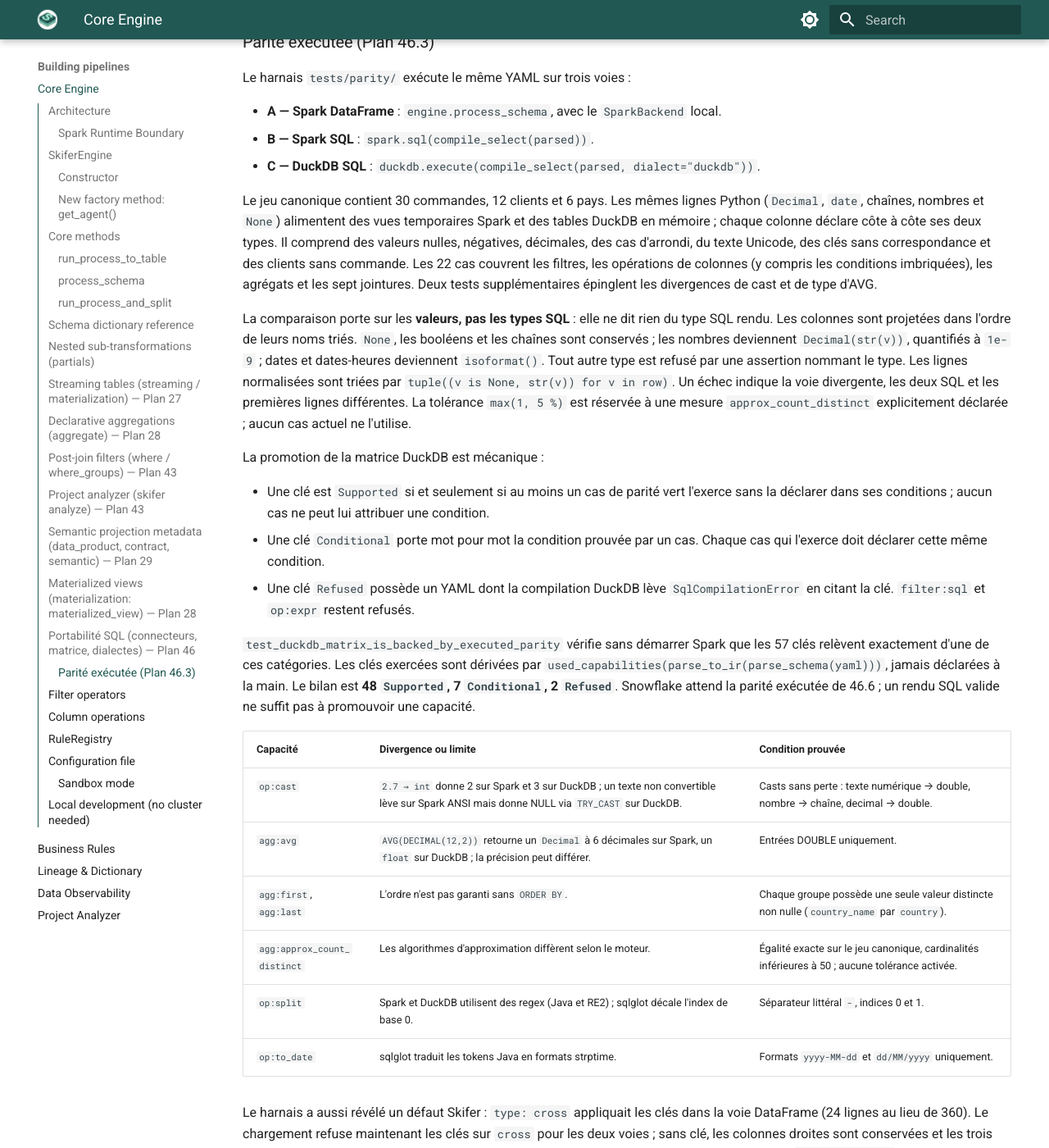
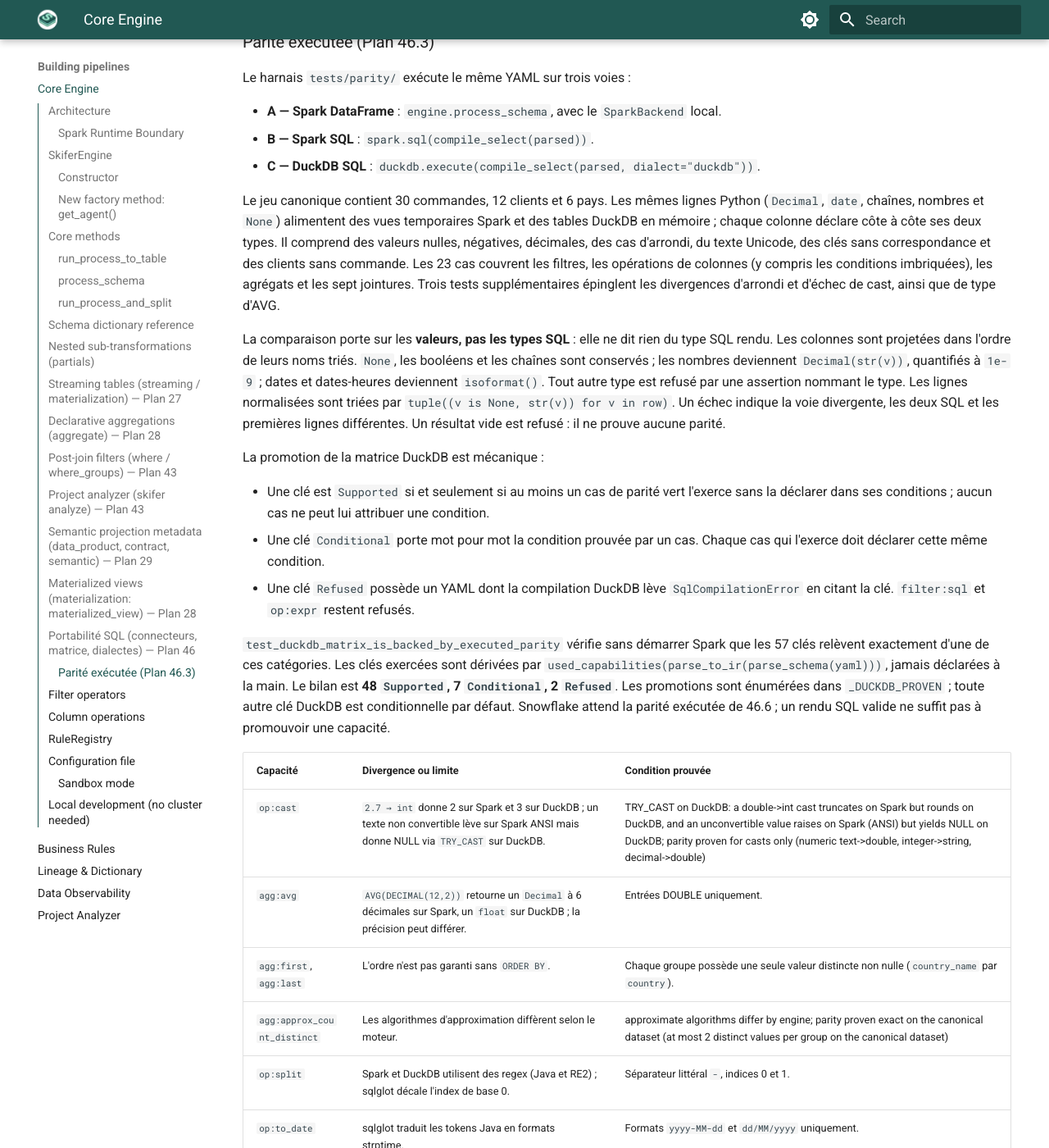
Before and after one commit to morzu117/skifer, an MkDocs documentation site: the page built from docs/core.md, in a window 1280 px wide and 1400 px high, scrolled down 15410 px. Shown: the whole window at 82% size. Built offline with MkDocs 1.6.1 and Material for MkDocs 9.7.7, drawn with Linux system fonts in a browser that asks for light colours.

Commit message:
fix(plan46-46.3): explicit DuckDB promotion list, pinned conditions, fixture cleanup
Co-Authored-By: Claude Fable 5.1 <noreply@anthropic.com>

```diff
--- a/docs/core.md
+++ b/docs/core.md
@@ -797,9 +797,10 @@ Le jeu canonique contient 30 commandes, 12 clients et 6 pays. Les mêmes lignes
 (`Decimal`, `date`, chaînes, nombres et `None`) alimentent des vues temporaires Spark
 et des tables DuckDB en mémoire ; chaque colonne déclare côte à côte ses deux types.
 Il comprend des valeurs nulles, négatives, décimales, des cas d'arrondi, du texte Unicode,
-des clés sans correspondance et des clients sans commande. Les 22 cas couvrent les filtres,
+des clés sans correspondance et des clients sans commande. Les 23 cas couvrent les filtres,
 les opérations de colonnes (y compris les conditions imbriquées), les agrégats et les sept
-jointures. Deux tests supplémentaires épinglent les divergences de cast et de type d'AVG.
+jointures. Trois tests supplémentaires épinglent les divergences d'arrondi et d'échec de cast,
+ainsi que de type d'AVG.
 
 La comparaison porte sur les **valeurs, pas les types SQL** : elle ne dit rien du type SQL
 rendu. Les colonnes sont projetées dans l'ordre de leurs noms triés. `None`, les booléens
@@ -807,8 +808,7 @@ et les chaînes sont conservés ; les nombres deviennent `Decimal(str(v))`, quan
 `1e-9` ; dates et dates-heures deviennent `isoformat()`. Tout autre type est refusé par
 une assertion nommant le type. Les lignes normalisées sont triées par
 `tuple((v is None, str(v)) for v in row)`. Un échec indique la voie divergente, les deux SQL
-et les premières lignes différentes. La tolérance `max(1, 5 %)` est réservée à une mesure
-`approx_count_distinct` explicitement déclarée ; aucun cas actuel ne l'utilise.
+et les premières lignes différentes. Un résultat vide est refusé : il ne prouve aucune parité.
 
 La promotion de la matrice DuckDB est mécanique :
 
@@ -822,15 +822,16 @@ La promotion de la matrice DuckDB est mécanique :
 `test_duckdb_matrix_is_backed_by_executed_parity` vérifie sans démarrer Spark que les 57 clés
 relèvent exactement d'une de ces catégories. Les clés exercées sont dérivées par
 `used_capabilities(parse_to_ir(parse_schema(yaml)))`, jamais déclarées à la main.
-Le bilan est **48 `Supported`, 7 `Conditional`, 2 `Refused`**. Snowflake attend la parité
+Le bilan est **48 `Supported`, 7 `Conditional`, 2 `Refused`**. Les promotions sont
+énumérées dans `_DUCKDB_PROVEN` ; toute autre clé DuckDB est conditionnelle par défaut. Snowflake attend la parité
 exécutée de 46.6 ; un rendu SQL valide ne suffit pas à promouvoir une capacité.
 
 | Capacité | Divergence ou limite | Condition prouvée |
 |---|---|---|
-| `op:cast` | `2.7 → int` donne 2 sur Spark et 3 sur DuckDB ; un texte non convertible lève sur Spark ANSI mais donne NULL via `TRY_CAST` sur DuckDB. | Casts sans perte : texte numérique → double, nombre → chaîne, decimal → double. |
+| `op:cast` | `2.7 → int` donne 2 sur Spark et 3 sur DuckDB ; un texte non convertible lève sur Spark ANSI mais donne NULL via `TRY_CAST` sur DuckDB. | TRY_CAST on DuckDB: a double->int cast truncates on Spark but rounds on DuckDB, and an unconvertible value raises on Spark (ANSI) but yields NULL on DuckDB; parity proven for casts only (numeric text->double, integer->string, decimal->double) |
 | `agg:avg` | `AVG(DECIMAL(12,2))` retourne un `Decimal` à 6 décimales sur Spark, un `float` sur DuckDB ; la précision peut différer. | Entrées DOUBLE uniquement. |
 | `agg:first`, `agg:last` | L'ordre n'est pas garanti sans `ORDER BY`. | Chaque groupe possède une seule valeur distincte non nulle (`country_name` par `country`). |
-| `agg:approx_count_distinct` | Les algorithmes d'approximation diffèrent selon le moteur. | Égalité exacte sur le jeu canonique, cardinalités inférieures à 50 ; aucune tolérance activée. |
+| `agg:approx_count_distinct` | Les algorithmes d'approximation diffèrent selon le moteur. | approximate algorithms differ by engine; parity proven exact on the canonical dataset (at most 2 distinct values per group on the canonical dataset) |
 | `op:split` | Spark et DuckDB utilisent des regex (Java et RE2) ; sqlglot décale l'index de base 0. | Séparateur littéral `-`, indices 0 et 1. |
 | `op:to_date` | sqlglot traduit les tokens Java en formats strptime. | Formats `yyyy-MM-dd` et `dd/MM/yyyy` uniquement. |
 
```
Also changed, not shown: AGENTS.md (+3 -3 lines), CHANGELOG.md (+5 -3 lines), CLAUDE.md (+3 -3 lines), 7 other files.
